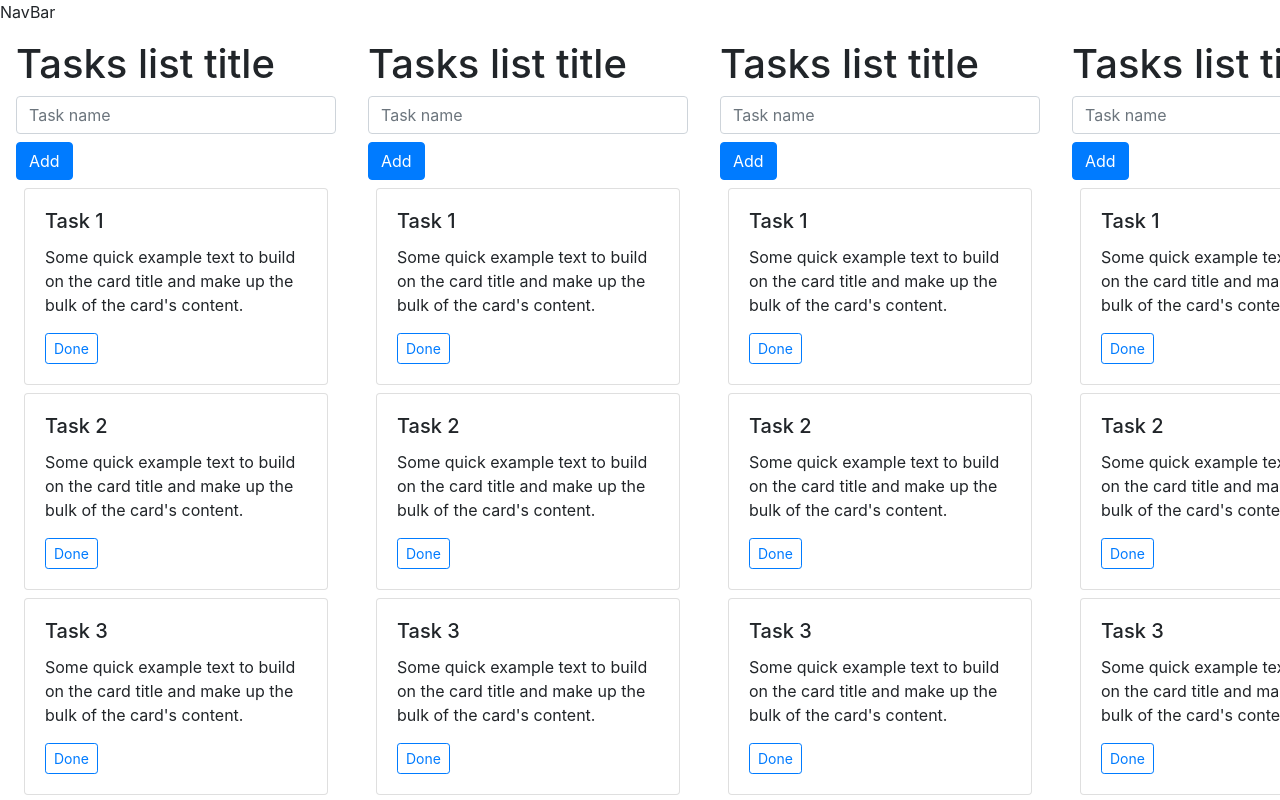
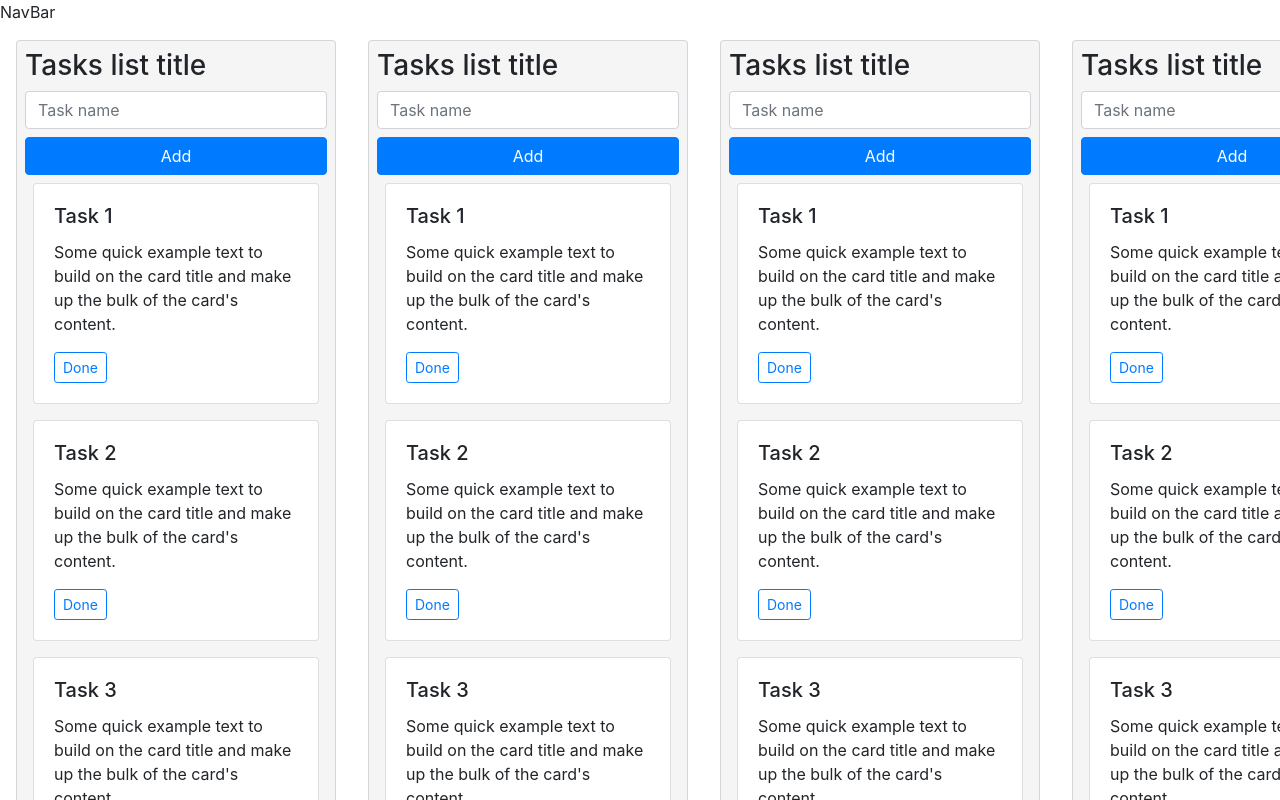
Before and after one commit to lrosik/react-kanban, a React (Create React App) app: page / in a window 1280 px wide. Shown: the top 800 px of the page. Built offline with nearby package versions, Linux system fonts and the light colour scheme.

Commit message:
Tasks list as a card with darker background colort

```diff
--- a/src/components/Tasks.jsx
+++ b/src/components/Tasks.jsx
@@ -15,8 +15,8 @@ class Tasks extends Component {
 
   render() {
     return (
-      <div className="Tasks">
-        <h1>Tasks list title</h1>
+      <div className="card Tasks p-2">
+        <h3>Tasks list title</h3>
         <input
           placeholder="Task name"
           className="form-control"
--- a/src/styles/tasks.css
+++ b/src/styles/tasks.css
@@ -2,4 +2,5 @@
   width: 25%;
   margin: 1em;
   flex: 0 0 auto;
+  background-color: whitesmoke;
 }
```
